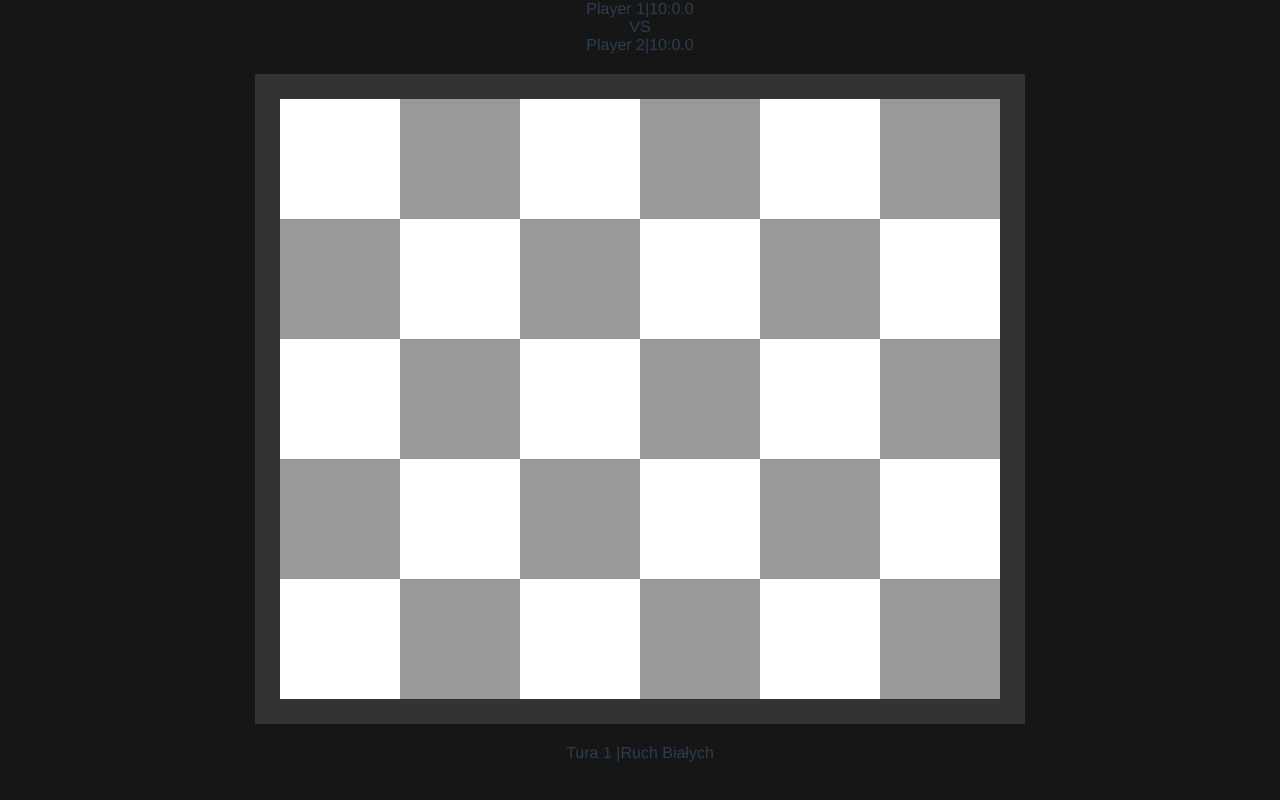
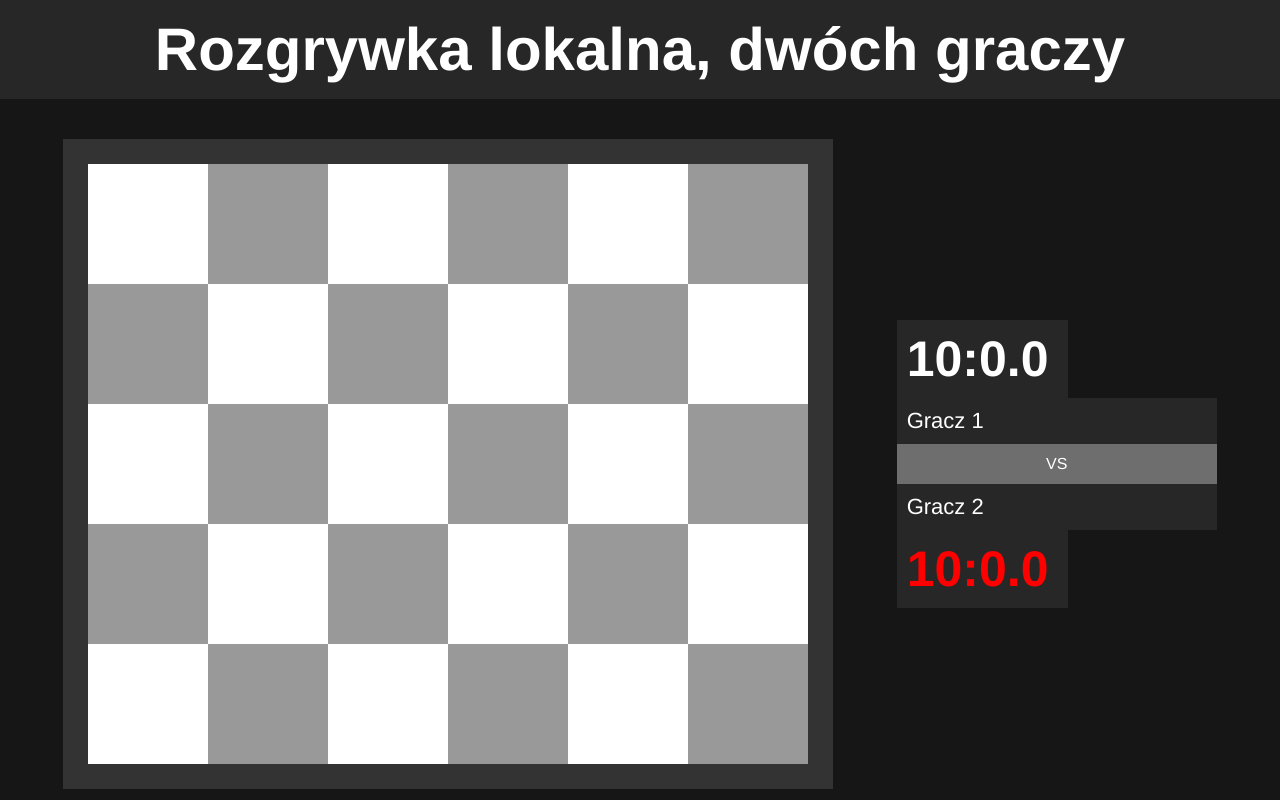
Before and after one commit to Lukixs/praca-inzynierska, a Vue app: page /local in a window 1280 px wide. Built offline with nearby package versions, Linux system fonts and the light colour scheme.

Commit message:
Styled local game, renamed some files

```diff
--- a/src/components/Board.vue
+++ b/src/components/LocalGame.vue
@@ -1,11 +1,5 @@
 <template>
-  <div>
-    <Timer
-      ref="timer"
-      @timesUp="timesUp"
-      :firstPlayerName="`Player 1`"
-      :secondPlayerName="`Player 2`"
-    />
+  <div class="local-content">
     <div class="game-board">
       <div
         v-for="(e, rowIndex) in boardDimensions.rowsNumber"
@@ -35,9 +29,18 @@
         </div>
       </div>
     </div>
-    <span>Tura {{ moveCounter }} |</span>
-    <span v-if="tura">Ruch Białych </span>
-    <span v-else>Ruch Czarnych</span>
+    <div class="options">
+      <Timer
+        ref="timer"
+        @timesUp="timesUp"
+        :firstPlayerName="`Gracz 1`"
+        :secondPlayerName="`Gracz 2`"
+        >VS</Timer
+      >
+      <!-- <span>Tura {{ moveCounter }} |</span>
+      <span v-if="tura">Ruch Białych </span>
+      <span v-else>Ruch Czarnych</span> -->
+    </div>
   </div>
 </template>
 
@@ -729,18 +732,27 @@ export default class Board extends Vue {
 </script>
 
 <!-- Add "scoped" attribute to limit CSS to this component only -->
-<style scoped>
+<style lang="scss" scoped>
+.local-content {
+  margin-top: 5vh;
+  display: flex;
+  flex-direction: row;
+  justify-content: space-evenly;
+  align-items: center;
+}
+
 .game-board {
+  color: black;
   width: 770px;
   height: 650px;
 
   display: flex;
   flex-wrap: wrap-reverse;
 
-  margin: 20px;
+  // margin: 20px;
   border: 25px solid #333;
-  margin-left: auto;
-  margin-right: auto;
+  // margin-left: auto;
+  // margin-right: auto;
 }
 
 .board-row {
--- a/src/components/Timer.vue
+++ b/src/components/Timer.vue
@@ -1,17 +1,33 @@
 <template>
-  <div class="hello">
   <div class="timer">
-      <span class="playerName">{{ firstPlayerName }}|</span>
+    <div class="firstPlayer">
+      <div class="clock">
+        <div class="time">
           <span class="minutes">{{ firstPlayerMinutes }}</span
           >:<span class="seconds">{{ firstPlayerSeconds }}</span
           >.<span class="mili-seconds">{{ firstPlayerMiliSeconds }}</span>
         </div>
-    VS
-    <div class="timer">
-      <span class="playerName">{{ secondPlayerName }}|</span>
+      </div>
+      <!-- <br /> -->
+      <div class="playerName">
+        <span>{{ firstPlayerName }}</span>
+      </div>
+    </div>
+    <div class="middleground">
+      <slot />
+    </div>
+    <div class="secondPlayer">
+      <div class="playerName">
+        <span>{{ secondPlayerName }}</span>
+      </div>
+      <!-- <br /> -->
+      <div class="clock low-time">
+        <div class="time">
           <span class="minutes">{{ secondPlayerMinutes }}</span
           >:<span class="seconds">{{ secondPlayerSeconds }}</span
           >.<span class="mili-seconds">{{ secondPlayerMiliSeconds }}</span>
+        </div>
+      </div>
     </div>
     <!-- <button class="starter" @click="timerChangePlayer">ChangePlayer</button>
     <button class="starter" @click="stopTimer">Stop</button> -->
@@ -96,4 +112,51 @@ export default class Timer extends Vue {
 </script>
 
 <!-- Add "scoped" attribute to limit CSS to this component only -->
-<style scoped></style>
+<style lang="scss" scoped>
+.timer {
+  .clock {
+    // position: relative;
+    // display: inline-block;
+    // float: left;
+    display: flex;
+    justify-content: space-between;
+
+    .time {
+      font-size: 50px;
+      padding: 10px 20px 10px 10px;
+      background-color: #6e6e6e30;
+      display: flex;
+      font-weight: bold;
+      align-items: flex-end;
+    }
+  }
+  .low-time {
+    color: red;
+  }
+
+  .playerName {
+    font-size: 22px;
+    padding: 10px;
+    display: flex;
+    background-color: #6e6e6e30;
+  }
+
+  .middleground {
+    background-color: #6e6e6e;
+    min-height: 5vh;
+    display: flex;
+    justify-content: center;
+    align-items: center;
+    flex-direction: row;
+  }
+
+  .firstPlayer,
+  .secondPlayer {
+    // display: flex;
+    // flex-direction: column;
+    // justify-content: flex-start;
+    min-width: 25vw;
+    display: inline-block;
+  }
+}
+</style>
--- a/src/views/LocalGame/LocalGame.vue
+++ b/src/views/LocalGame/LocalGame.vue
@@ -1,18 +1,36 @@
 <template>
-  <div class="home">
-    <Board />
+  <div class="local">
+    <div class="header">
+      <h1 class="h1 title ">Rozgrywka lokalna, dwóch graczy</h1>
+    </div>
+    <LocalGame />
   </div>
 </template>
 
 <script lang="ts">
 // @ is an alias to /src
 import Vue from "vue";
-import Board from "../../components/Board.vue";
+import LocalGame from "../../components/LocalGame.vue";
 
 export default Vue.extend({
   name: "Home",
   components: {
-    Board,
+    LocalGame,
   },
 });
 </script>
+<style lang="scss" scoped>
+.local {
+  color: white;
+  -webkit-user-select: none; /* Safari */
+  -moz-user-select: none; /* Firefox */
+  -ms-user-select: none; /* IE10+/Edge */
+  user-select: none; /* Standard */
+}
+.header {
+  font-size: 30px;
+  padding: 15px;
+  // min-height: 15vh;
+  background-color: #6e6e6e30;
+}
+</style>
--- a/src/views/LocalGame/LocalGameMenu.vue
+++ b/src/views/LocalGame/LocalGameMenu.vue
@@ -1,7 +1,7 @@
 <template>
   <div class="menu">
     <div class="header">
-      <h1 class="h1 title ">Wybierz tryb rozgrywki</h1>
+      <h1 class="h1 title ">Wybierz poziom trudności</h1>
     </div>
 
     <div class="options">
@@ -47,7 +47,7 @@ export default Vue.extend({
   user-select: none; /* Standard */
 }
 .header {
-  font-size: 40px;
+  font-size: 30px;
   padding: 15px;
   // min-height: 10vh;
   background-color: #6e6e6e30;
```
Lines whose indentation alone changed are shown as unchanged.
